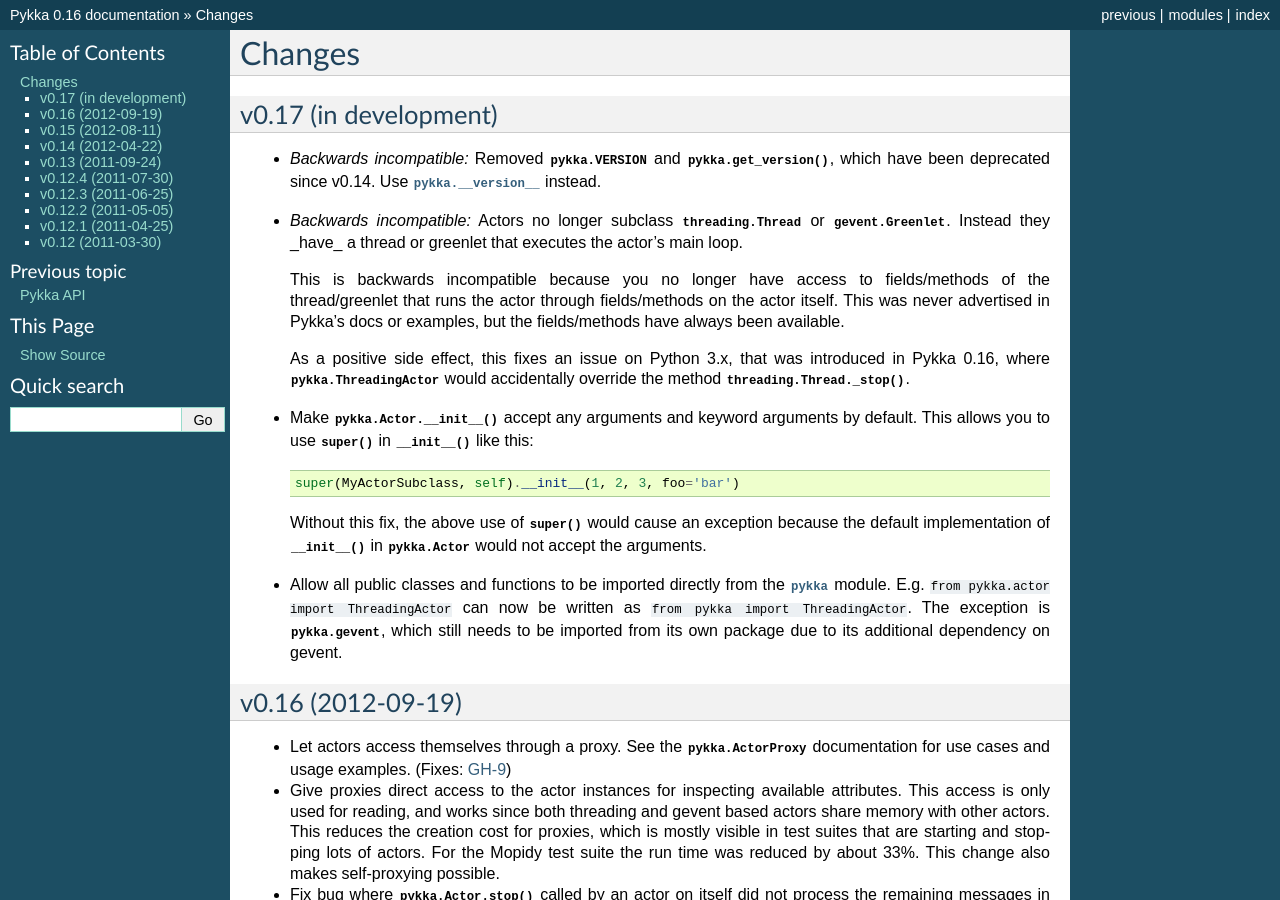
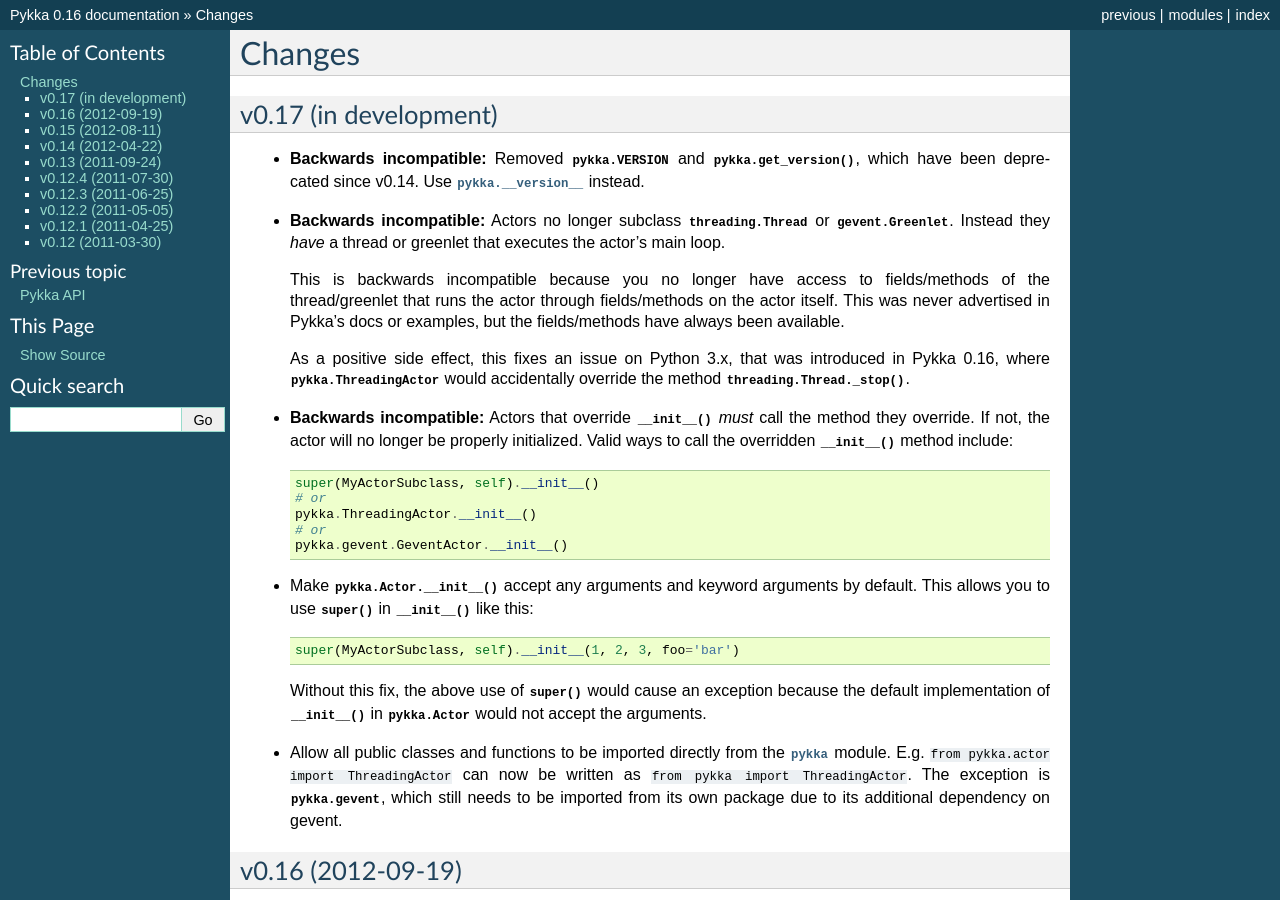
Before and after one commit to jodal/pykka, a Sphinx documentation site: the page built from docs/changes.rst, in a window 1280 px wide and 900 px high. Built offline with Sphinx 7.4.7, drawn with Linux system fonts in a browser that asks for light colours.

Commit message:
Require actors to call the superclass' __init__

```diff
--- a/docs/changes.rst
+++ b/docs/changes.rst
@@ -6,13 +6,13 @@
 v0.17 (in development)
 ======================
 
-- *Backwards incompatible:* Removed :attr:`pykka.VERSION` and
+- **Backwards incompatible:** Removed :attr:`pykka.VERSION` and
   :func:`pykka.get_version`, which have been deprecated since v0.14. Use
   :attr:`pykka.__version__` instead.
 
-- *Backwards incompatible:* Actors no longer subclass :class:`threading.Thread`
-  or :class:`gevent.Greenlet`. Instead they _have_ a thread or greenlet that
-  executes the actor's main loop.
+- **Backwards incompatible:** Actors no longer subclass
+  :class:`threading.Thread` or :class:`gevent.Greenlet`. Instead they *have* a
+  thread or greenlet that executes the actor's main loop.
 
   This is backwards incompatible because you no longer have access to
   fields/methods of the thread/greenlet that runs the actor through
@@ -22,6 +22,17 @@
   As a positive side effect, this fixes an issue on Python 3.x, that was
   introduced in Pykka 0.16, where :class:`pykka.ThreadingActor` would
   accidentally override the method :meth:`threading.Thread._stop`.
+
+- **Backwards incompatible:** Actors that override :meth:`__init__()
+  <pykka.Actor.__init__>` *must* call the method they override. If not, the
+  actor will no longer be properly initialized. Valid ways to call the
+  overridden :meth:`__init__` method include::
+
+      super(MyActorSubclass, self).__init__()
+      # or
+      pykka.ThreadingActor.__init__()
+      # or
+      pykka.gevent.GeventActor.__init__()
 
 - Make :meth:`pykka.Actor.__init__` accept any arguments and
   keyword arguments by default. This allows you to use :func:`super` in
```
Also changed, not shown: 6 other files.
